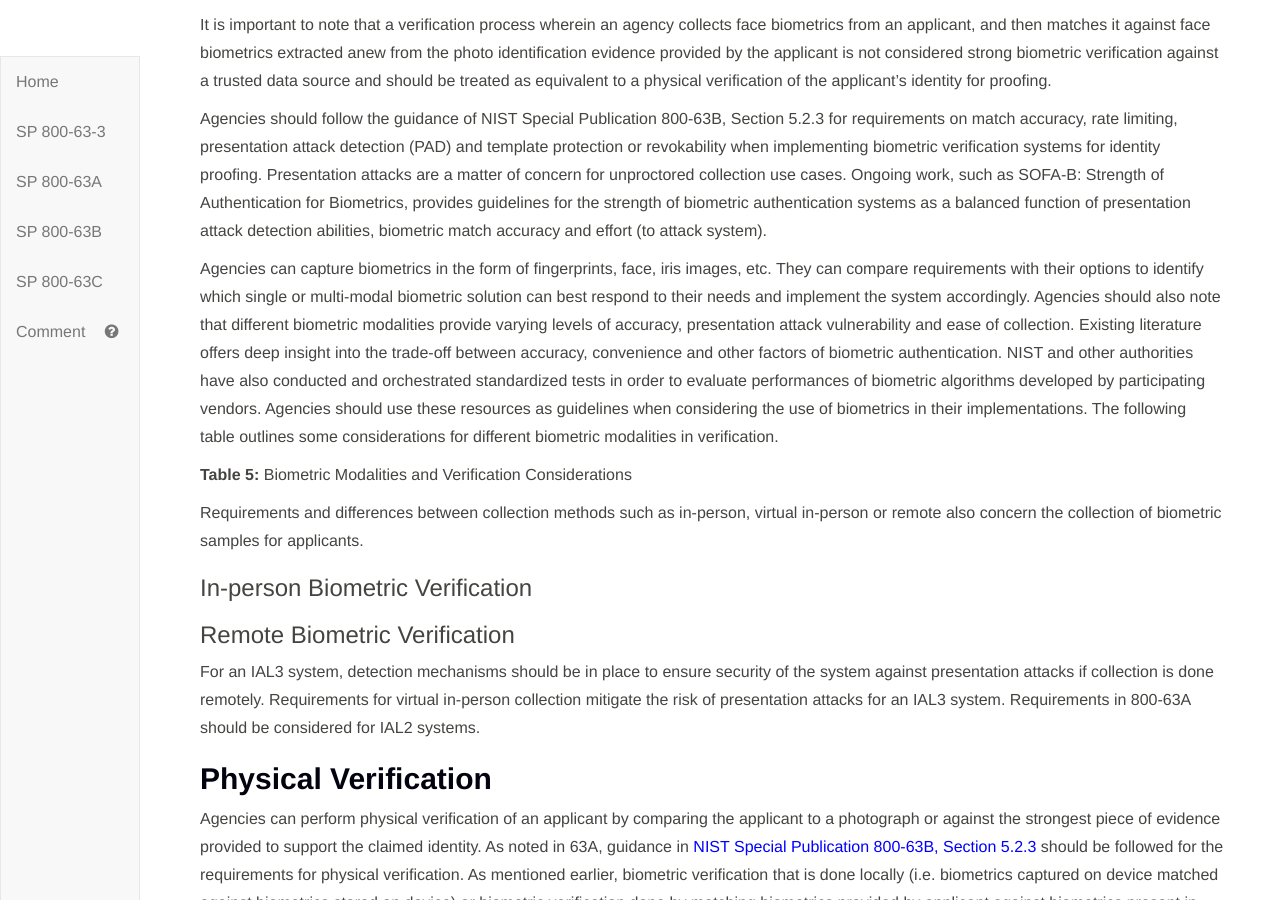
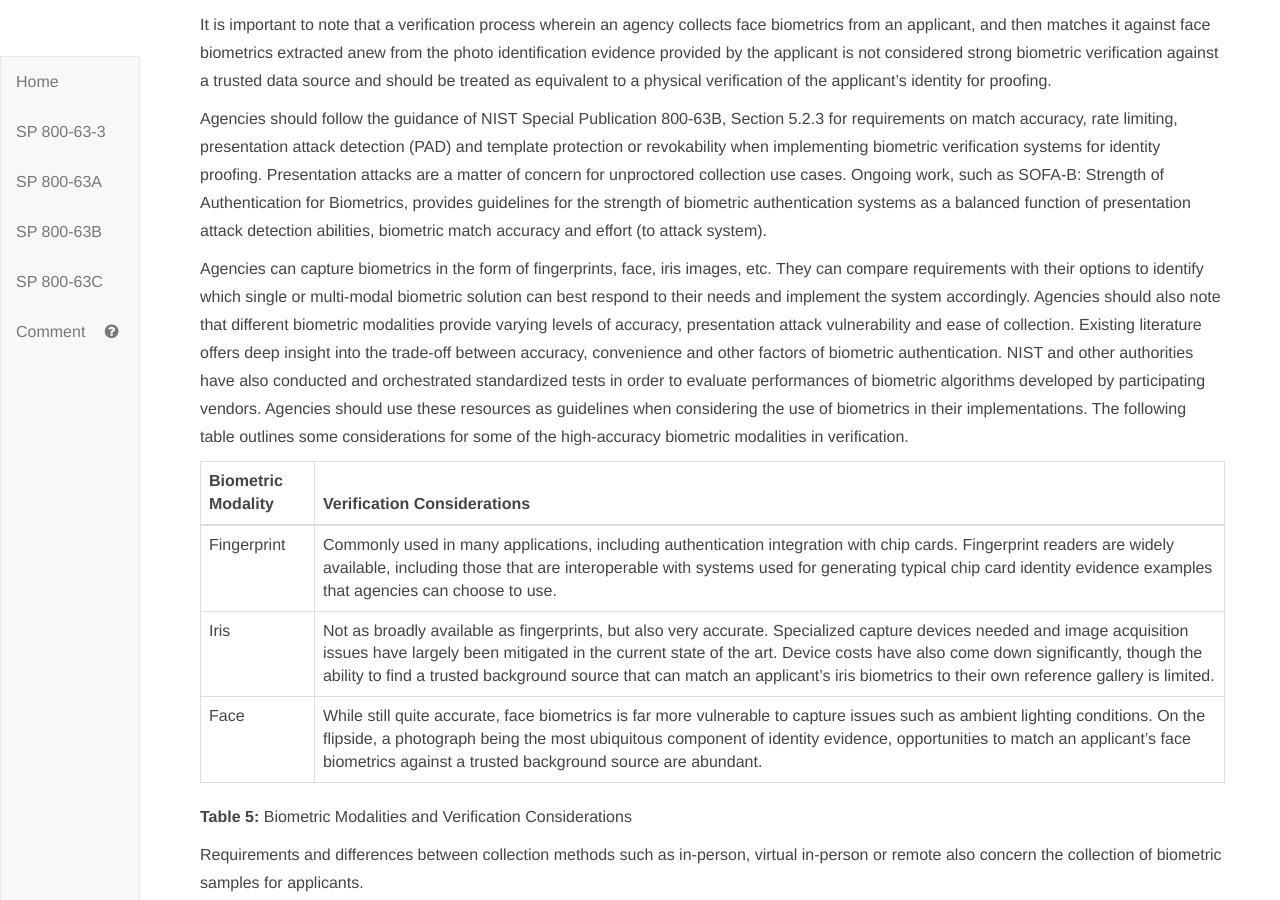
Before and after one commit to tridentity/800-63A-ImplGuide, a Jekyll site: the page built from 6_Verification.md, in a window 1280 px wide and 900 px high, scrolled down 1041 px. Built offline with Jekyll 4.4.1, drawn with Linux system fonts in a browser that asks for light colours; our own code applies the rules of GitHub Pages for plain Markdown files; some of the changed text lies outside the part shown.

Commit message:
Update 6_Verification.md

```diff
--- a/6_Verification.md
+++ b/6_Verification.md
@@ -29,7 +29,13 @@ It is important to note that a verification process wherein an agency collects f
 
 Agencies should follow the guidance of NIST Special Publication 800-63B, Section 5.2.3 for requirements on match accuracy, rate limiting, presentation attack detection (PAD) and template protection or revokability when implementing biometric verification systems for identity proofing. Presentation attacks are a matter of concern for unproctored collection use cases. Ongoing work, such as SOFA-B: Strength of Authentication for Biometrics, provides guidelines for the strength of biometric authentication systems as a balanced function of presentation attack detection abilities, biometric match accuracy and effort (to attack system).
 
-Agencies can capture biometrics in the form of fingerprints, face, iris images, etc. They can compare requirements with their options to identify which single or multi-modal biometric solution can best respond to their needs and implement the system accordingly. Agencies should also note that different biometric modalities provide varying levels of accuracy, presentation attack vulnerability and ease of collection. Existing literature offers deep insight into the trade-off between accuracy, convenience and other factors of biometric authentication. NIST and other authorities have also conducted and orchestrated standardized tests in order to evaluate performances of biometric algorithms developed by participating vendors. Agencies should use these resources as guidelines when considering the use of biometrics in their implementations. The following table outlines some considerations for different biometric modalities in verification.
+Agencies can capture biometrics in the form of fingerprints, face, iris images, etc. They can compare requirements with their options to identify which single or multi-modal biometric solution can best respond to their needs and implement the system accordingly. Agencies should also note that different biometric modalities provide varying levels of accuracy, presentation attack vulnerability and ease of collection. Existing literature offers deep insight into the trade-off between accuracy, convenience and other factors of biometric authentication. NIST and other authorities have also conducted and orchestrated standardized tests in order to evaluate performances of biometric algorithms developed by participating vendors. Agencies should use these resources as guidelines when considering the use of biometrics in their implementations. The following table outlines some considerations for some of the high-accuracy biometric modalities in verification.
+
+| **Biometric Modality** | **Verification Considerations**|
+| --- | --- |
+| Fingerprint | Commonly used in many applications, including authentication integration with chip cards. Fingerprint readers are widely available, including those that are interoperable with systems used for generating typical chip card identity evidence examples that agencies can choose to use. |
+| Iris | Not as broadly available as fingerprints, but also very accurate. Specialized capture devices needed and image acquisition issues have largely been mitigated in the current state of the art. Device costs have also come down significantly, though the ability to find a trusted background source that can match an applicant's iris biometrics to their own reference gallery is limited. |
+| Face | While still quite accurate, face biometrics is far more vulnerable to capture issues such as ambient lighting conditions. On the flipside, a photograph being the most ubiquitous component of identity evidence, opportunities to match an applicant's face biometrics against a trusted background source are abundant. |
 
 **Table 5:** Biometric Modalities and Verification Considerations
 
```
Also changed, not shown: other parts of 6_Verification.md (+3 -3 lines).
